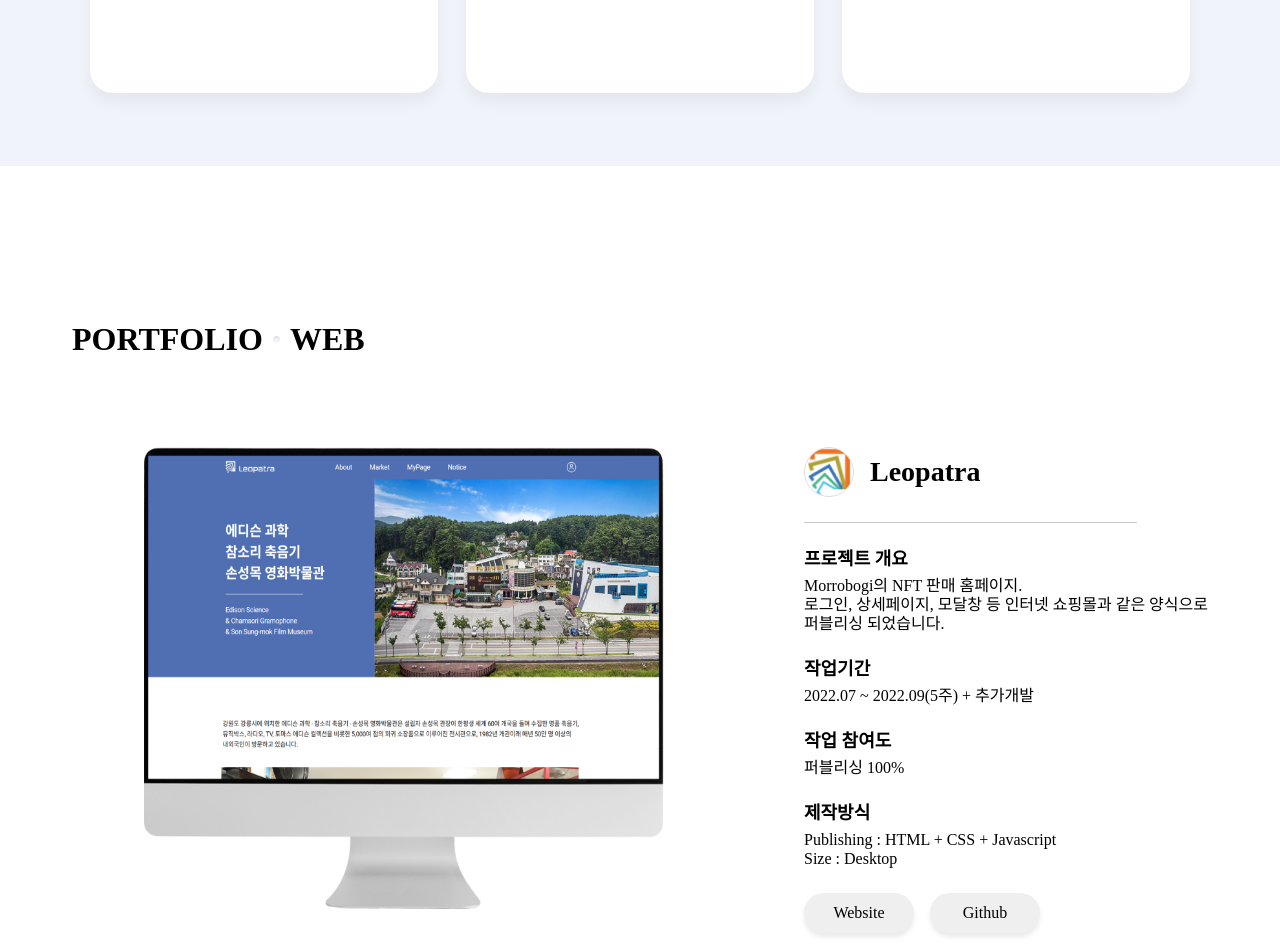
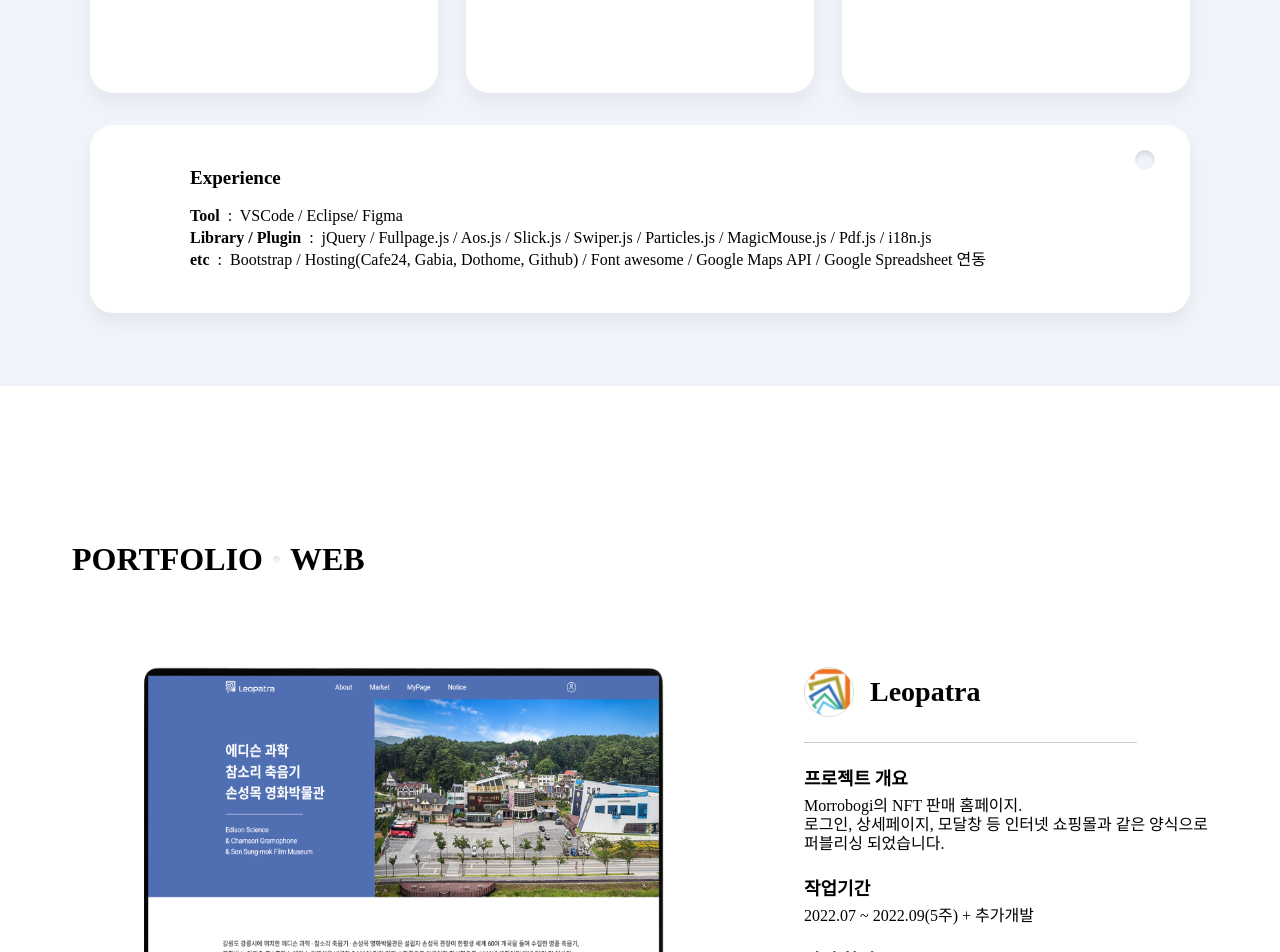
Before and after one commit to mucheol/portfolio-react, a React (Create React App) app: page / in a window 1280 px wide. Shown: the part 1980-2932 px from the top of the page. Built offline with nearby package versions, Linux system fonts and the light colour scheme; a web font is replaced by a local one.

Commit message:
skill 추가

```diff
--- a/src/App.js
+++ b/src/App.js
@@ -77,6 +77,7 @@
               </div>
               <div className='mainImg'>
                 <img src='./img/main_profileImg.png'/>
+                {/* <img src='%PUBLIC_URL%/img/main_profileImg.png'/> */}
               </div>
               <p>안녕하세요 프론트엔드 개발자를 꿈꾸는 퍼블리셔 김무철입니다.</p>
             </div>
@@ -143,6 +144,15 @@
                 </p>
                 <span className='hole'></span>
               </div>
+              <div className='item'>
+                <p className='subject f3'>Experience</p>
+                <p className='explanation'>
+                  <span>Tool</span>&nbsp; :&nbsp; VSCode / Eclipse/ Figma<br/>
+                  <span>Library / Plugin</span>&nbsp; :&nbsp; jQuery / Fullpage.js / Aos.js / Slick.js / Swiper.js / Particles.js / MagicMouse.js / Pdf.js / i18n.js <br/>
+                  <span>etc</span>&nbsp; :&nbsp; Bootstrap / Hosting(Cafe24, Gabia, Dothome, Github) / Font awesome / Google Maps API / Google Spreadsheet 연동
+                </p>
+                <span className='hole'></span>
+              </div>
             </div>
           </div>
         </section>
@@ -173,8 +183,8 @@
                       <p className='p2'>Publishing : HTML + CSS + Javascript<br/>
                                         Size : Desktop</p>
                       <div className='btnBox'>
-                        <button><a href="https://leopatrademo.netlify.app/" target="_blank" rel="noopener noreferrer">Website</a></button>
-                        <button><a href="https://github.com/mucheol/leopatra" target="_blank" rel="noopener noreferrer">Github</a></button>
+                        <a href="https://leopatrademo.netlify.app/" target="_blank" rel="noopener noreferrer"><button>Website</button></a>
+                        <a href="https://github.com/mucheol/leopatra" target="_blank" rel="noopener noreferrer"><button>Github</button></a>
                       </div>
                     </div>
                   </div>
@@ -196,8 +206,8 @@
                       <p className='p2'>Publishing : HTML + CSS + Javascript<br/>
                                         Size : Desktop / Laptop / Mobile</p>
                       <div className='btnBox'>
-                        <button><a href="https://dnf.netlify.app" target="_blank" rel="noopener noreferrer">Website</a></button>
-                        <button><a href="https://github.com/mucheol/Dubai_NFT_Festival.git" target="_blank" rel="noopener noreferrer">Github</a></button>
+                        <a href="https://dnf.netlify.app" target="_blank" rel="noopener noreferrer"><button>Website</button></a>
+                        <a href="https://github.com/mucheol/Dubai_NFT_Festival.git" target="_blank" rel="noopener noreferrer"><button>Github</button></a>
                       </div>
                     </div>
                   </div>
@@ -220,8 +230,8 @@
                                         Plugin : Particles.js + Fullpage.js<br/>
                                         Size : Desktop + Laptop + Mobile</p>
                       <div className='btnBox'>
-                        <button><a href="https://pivn.netlify.app" target="_blank" rel="noopener noreferrer">Website</a></button>
-                        <button><a href="https://github.com/mucheol/PIVN.git" target="_blank" rel="noopener noreferrer">Github</a></button>
+                        <a href="https://pivn.netlify.app" target="_blank" rel="noopener noreferrer"><button>Website</button></a>
+                        <a href="https://github.com/mucheol/PIVN.git" target="_blank" rel="noopener noreferrer"><button>Github</button></a>
                       </div>
                     </div>
                   </div>
@@ -243,8 +253,8 @@
                       <p className='p2'>Publishing : HTML + CSS<br/>
                                         Size : Desktop</p>
                       <div className='btnBox'>
-                        <button><a href="https://hommeta.netlify.app" target="_blank" rel="noopener noreferrer">Website</a></button>
-                        <button><a href="https://github.com/mucheol/homeMeta-user.git" target="_blank" rel="noopener noreferrer">Github</a></button>
+                        <a href="https://hommeta.netlify.app" target="_blank" rel="noopener noreferrer"><button>Website</button></a>
+                        <a href="https://github.com/mucheol/homeMeta-user.git" target="_blank" rel="noopener noreferrer"><button>Github</button></a>
                       </div>
                     </div>
                   </div>
@@ -266,8 +276,8 @@
                       <p className='p2'>Publishing : HTML + CSS<br/>
                                         Size : Desktop</p>
                       <div className='btnBox'>
-                        <button><a href="https://vaexmanual.netlify.app" target="_blank" rel="noopener noreferrer">Website</a></button>
-                        <button><a href="https://github.com/mucheol/manualPage.git" target="_blank" rel="noopener noreferrer">Github</a></button>
+                        <a href="https://vaexmanual.netlify.app" target="_blank" rel="noopener noreferrer"><button>Website</button></a>
+                        <a href="https://github.com/mucheol/manualPage.git" target="_blank" rel="noopener noreferrer"><button>Github</button></a>
                       </div>
                     </div>
                   </div>
@@ -290,8 +300,8 @@
                                         Plugin : Fullpage.js<br/>
                                         Size : Desktop + Laptop + Mobile</p>
                       <div className='btnBox'>
-                        <button><a href="https://vaex.netlify.app" target="_blank" rel="noopener noreferrer">Website</a></button>
-                        <button><a href="https://github.com/mucheol/vaex.git" target="_blank" rel="noopener noreferrer">Github</a></button>
+                        <a href="https://vaex.netlify.app" target="_blank" rel="noopener noreferrer"><button>Website</button></a>
+                        <a href="https://github.com/mucheol/vaex.git" target="_blank" rel="noopener noreferrer"><button>Github</button></a>
                       </div>
                     </div>
                   </div>
@@ -313,8 +323,8 @@
                       <p className='p2'>Publishing : HTML + CSS + Javascript<br/>
                                         Size : Desktop + Laptop + Mobile</p>
                       <div className='btnBox'>
-                        <button><a href="https://thinkblock.netlify.app" target="_blank" rel="noopener noreferrer">Website</a></button>
-                        <button><a href="https://github.com/mucheol/Think-Block.git" target="_blank" rel="noopener noreferrer">Github</a></button>
+                        <a href="https://thinkblock.netlify.app" target="_blank" rel="noopener noreferrer"><button>Website</button></a>
+                        <a href="https://github.com/mucheol/Think-Block.git" target="_blank" rel="noopener noreferrer"><button>Github</button></a>
                       </div>
                     </div>
                   </div>
--- a/src/App.scss
+++ b/src/App.scss
@@ -340,6 +340,9 @@
           font-size: 16px;
           line-height: 22px;
 					margin-top: 15px;
+          span {
+            font-weight: 700;
+          }
 				}
         .hole {
           position: absolute;
@@ -352,6 +355,11 @@
           transition: .7s;
         }
 			}
+      .item:last-child {
+        width: 1100px;
+        height: auto;
+        padding: 42px 100px;
+      }
       .item:hover {
         box-shadow: 0px 15px 20px rgba(0, 0, 0, 0.2);
         transform: translate(0,-3px);
@@ -582,3 +590,94 @@
 		}
 	}
 }
+
+@media (max-width: 480px) {
+// COMMON
+section {
+  min-height: 50vh;
+  .inner {
+    width: 100%;
+    padding-top: 100px;
+  }
+}
+.section_title{
+  p {
+    font-size: 24px;
+    line-height: 28px;
+  }
+}
+.f2 {
+  font-size: 18px;
+  line-height: 20px;
+}
+.f3 {
+  font-size: 17px;
+  line-height: 19px;
+}
+.f4 {
+  font-size: 16px;
+  line-height: 18px;
+}
+
+header {
+  width: 100vw;
+  .header_inner {
+    flex-direction: column;
+    width: 100%;
+    padding: 10px 0;
+    nav {
+      .nav_inner {
+        ul {
+          li {
+            width: auto;
+          }
+          li:nth-child(1) {
+            margin-right: 20px;
+          }
+          li:nth-child(3) {
+            width: auto;
+          }
+        }
+      }
+    }
+  }
+}
+#main {
+  padding-top: 100px;
+  .main_screen {
+    .main_inner {
+      padding: 0 5vw;
+      width: 100%;
+      .mainImg {
+        margin-top: 20px;
+      }
+      p {
+        display: flex;
+        margin-left: auto;
+        width: 230px;
+        font-size: 16px;
+        margin-top: 15px;
+      }
+      .intro-textBox {
+        span {
+          font-size: 52px;
+          line-height: 58px;
+        }
+      }
+    }
+  }
+}
+
+
+footer {
+   height: 100px;
+   .footer_inner {
+    width: 100%;
+    padding-top: 25px;
+    .p1 {
+      font-size: 14px;
+      line-height: 18px;
+    }
+   }
+}
+}
--- a/src/asset/html/skill_hover.js
+++ b/src/asset/html/skill_hover.js
@@ -16,34 +16,34 @@
             <div className="skillComponent">
               <div className="skill_inner">
                 <div className="item">
-                  <img src='./img/hover_icon-glass.png' />
+                  <img src='./img/hover_icon-glass.png' alt="icon-glass"/>
                 </div>
                 <div className="item">
-                  <img src='./img/hover_lightBtn.png' />
+                  <img src='./img/hover_lightBtn.png' alt="light Button"/>
                 </div>
                 <div className="item">
-                  <img src='./img/hover_riseup.png' />
+                  <img src='./img/hover_riseup.png' alt="rise up"/>
                 </div>
                 <div className="item">
-                  <img src='./img/hover_text-emphasis.png' />
+                  <img src='./img/hover_text-emphasis.png' alt="text emphasis"/>
                 </div>
                 <div className="item">
-                  <img src='./img/hover_highlight.png' />
+                  <img src='./img/hover_highlight.png' alt="highlight"/>
                 </div>
                 <div className="item">
-                  <img src='./img/hover_readingglasses.png' />
+                  <img src='./img/hover_readingglasses.png' alt="reading glasses"/>
                 </div>
                 <div className="item">
-                  <img src='./img/hover_shopping.png' />
+                  <img src='./img/hover_shopping.png' alt="shopping"/>
                 </div>
                 <div className="item">
-                  <img src='./img/hover_updown-nav.png' />
+                  <img src='./img/hover_updown-nav.png' alt="up down nav"/>
                 </div>
                 <div className="item">
-                  <img src='./img/hover_image-border.png' />
+                  <img src='./img/hover_image-border.png' alt="image border"/>
                 </div>
                 <div className="item">
-                  <img src='./img/hover_text-border.png' />
+                  <img src='./img/hover_text-border.png' alt="text border"/>
                 </div>
               </div>
             </div>
```
